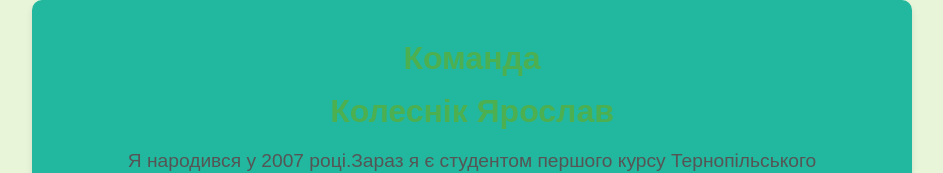
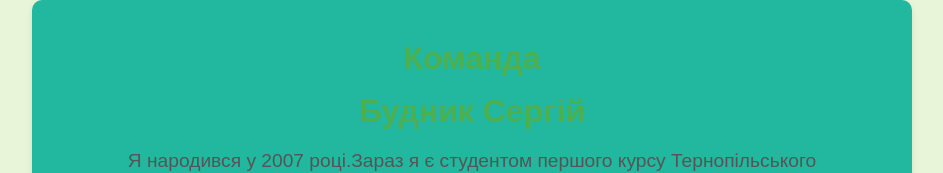
Before and after one commit to real227/GSC-Game-World-, a plain HTML site: page Команда.html in a window 1280 px wide. Shown: the top 173 px of the page, without its empty margins (168-1111 px from the left). Drawn offline with Linux system fonts and the light colour scheme.

Commit message:
Add files via upload

```diff
--- a/Команда.html
+++ b/Команда.html
@@ -51,7 +51,7 @@
 <body>
 <div class="container">
         <div class="title">Команда</div>
-	<p><div class="title">Колеснік Ярослав</div></p>
+	<p><div class="title">Будник Сергій</div></p>
         <div class="description">
       <p>Я народився у 2007 році.Зараз я є студентом першого курсу Тернопільського національного технічного університету (ТНТУ).Я захоплююся процесом навчання і прагну реалізувати свої знання на практиці.</p>&nbsp; </div>
         <div class="buttons"><a href="index.html"><strong>Про мене</strong>&nbsp;</a>
```
